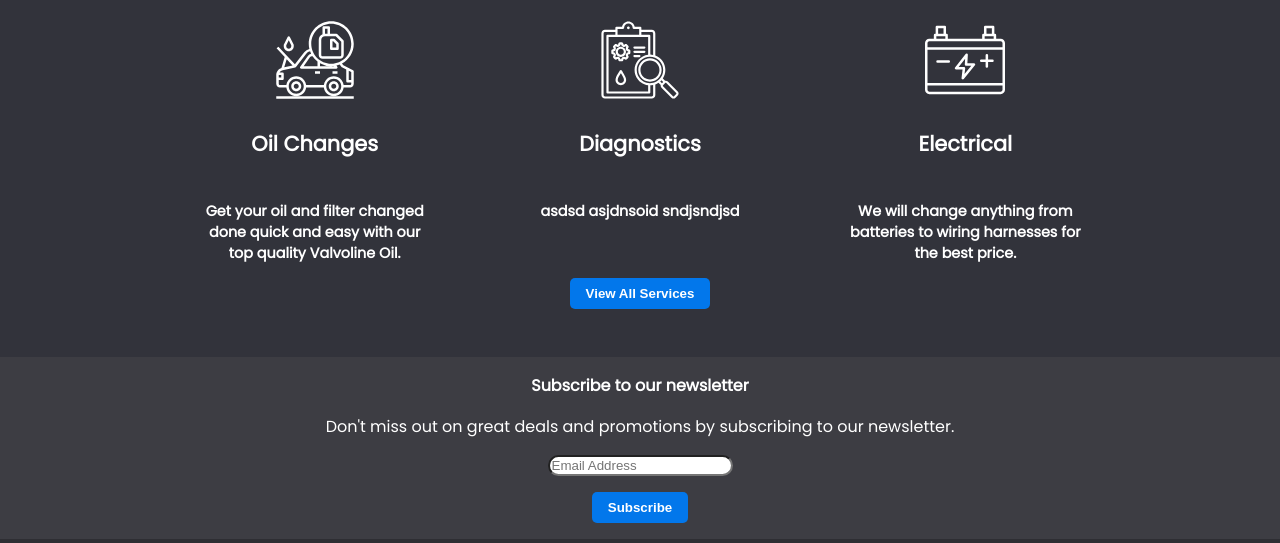
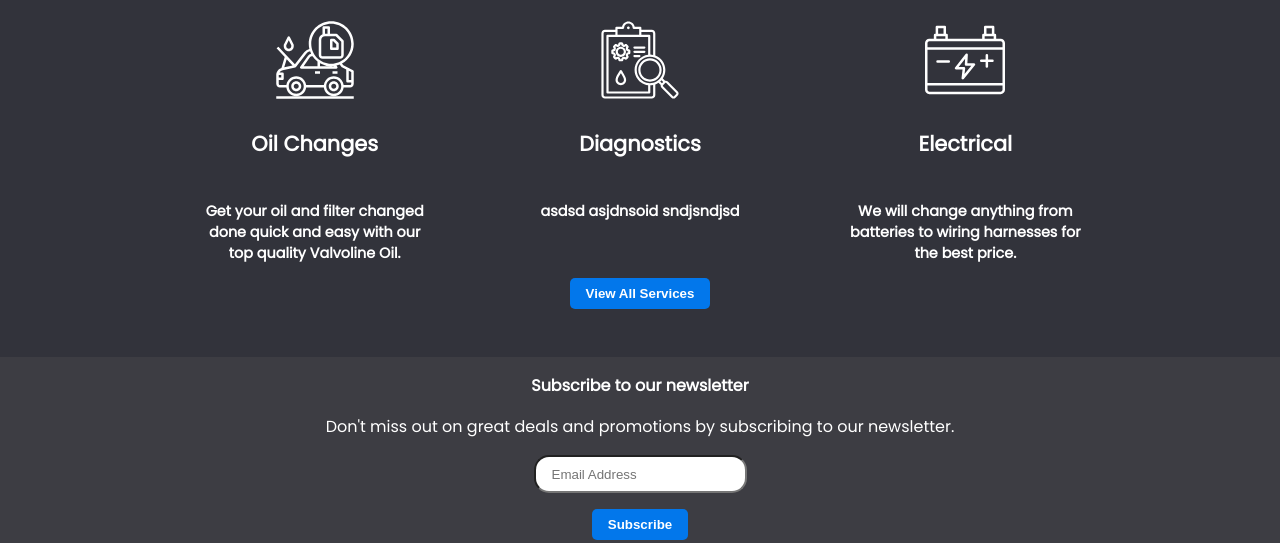
Before and after one commit to MichaelRogerss/ApexAutoRepairs, a plain HTML site: page index.html in a window 1280 px wide. Shown: the part 431-974 px from the top of the page. Drawn offline with Linux system fonts and the light colour scheme.

Commit message:
update v1.0.2

```diff
--- a/main.css
+++ b/main.css
@@ -170,6 +170,7 @@ nav{
 }
 .subscribesection>input{
     border-radius:15px;
+    padding: 0.6rem 1rem;
 }
 .subscribesection>button{
     background-color: #0277eb;
```
